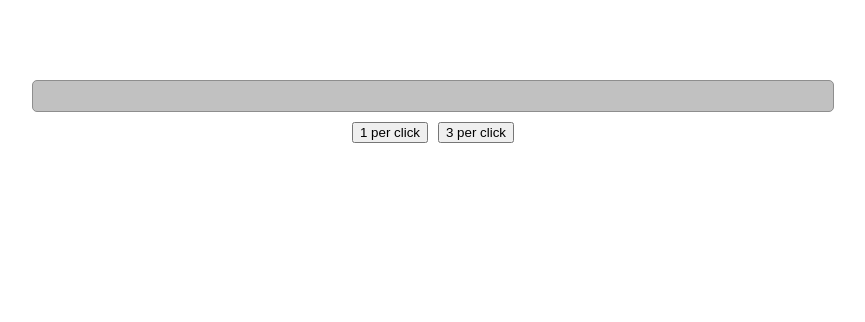
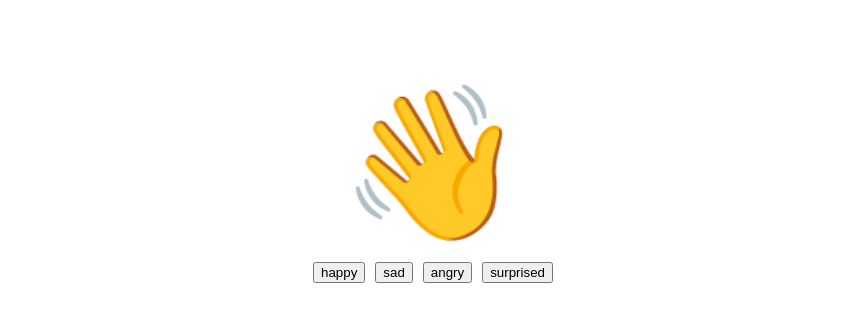
Before and after one commit to 1Laura/react-tasks, a React (Create React App) app: page / in a window 1280 px wide. Shown: the top 322 px of the page, without its empty margins (207-1072 px from the left). Built offline with nearby package versions, Linux system fonts and the light colour scheme.

Commit message:
emoji buttons 1 variant

```diff
--- a/src/App.css
+++ b/src/App.css
@@ -8,14 +8,8 @@
     margin: 50px;
 }
 
-.progress-bar {
-    margin: 10px auto;
-    width: 800px;
-    height: 30px;
-    border: 1px solid #8e8e8e;
-    border-radius: 5px;
-    background-color: #c1c1c1;
-    overflow: hidden;
+.emoji {
+    font-size: 150px;
 }
 
 
@@ -26,9 +20,3 @@
     margin: 10px auto;
     gap: 10px;
 }
-
-.progress {
-    height: 30px;
-    color: #308a11;
-    overflow: hidden;
-}
--- a/src/App.js
+++ b/src/App.js
@@ -2,40 +2,35 @@
 import {useState} from "react";
 
 function App() {
-    const [getColor, setColor] = useState("#308a11");
+    const [getEmoji, setEmoji] = useState("👋");
     const [getProgressWidth, setProgressWidth] = useState(0);
 
-    function updateProgress(num) {
-        if (getProgressWidth > 800) {
-            return;
-        }
-        setProgressWidth(getProgressWidth + num);
-        if (getProgressWidth > 200 && getProgressWidth < 400) {
-            setColor("#f1d218");
-        }
-        if (getProgressWidth > 400 && getProgressWidth < 600) {
-            setColor("#f48a1f");
-        }
-        if (getProgressWidth > 600) {
-            setColor("#f41f1f");
-        }
+    function updateEmoji(emoji) {
+        setEmoji(emoji);
     }
 
     return (
 
         <div className="container">
-            <div className="progress-bar">
-                <div className="progress" style={{backgroundColor: getColor, width: getProgressWidth}}></div>
-            </div>
+            <div className="emoji">{getEmoji}</div>
 
             <div className="buttons">
+
                 <button onClick={() => {
-                    updateProgress(10)
-                }}>1 per click
+                    updateEmoji("🙂")
+                }}>happy
                 </button>
                 <button onClick={() => {
-                    updateProgress(30)
-                }}>3 per click
+                    updateEmoji("😔")
+                }}>sad
+                </button>
+                <button onClick={() => {
+                    updateEmoji("😠")
+                }}>angry
+                </button>
+                <button onClick={() => {
+                    updateEmoji("😯")
+                }}>surprised
                 </button>
             </div>
         </div>
```
